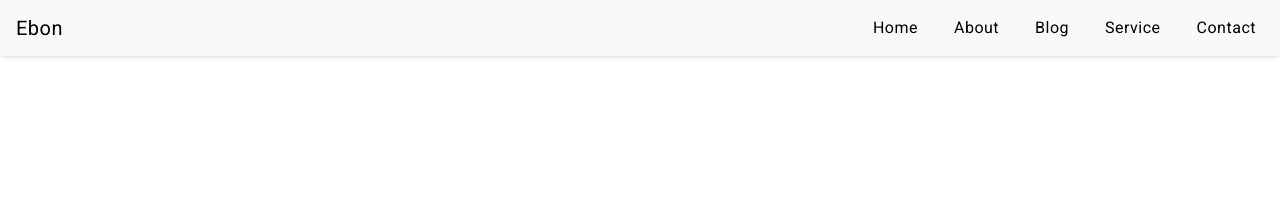
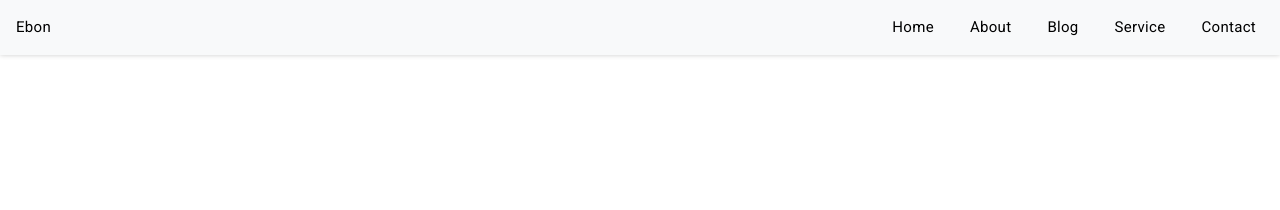
Before and after one commit to nihal27/Ebon, a Jekyll site: the page built from index.html, in a window 1280 px wide. Shown: the top 210 px of the page. Built offline with Jekyll 4.4.1, drawn with Linux system fonts in a browser that asks for light colours; nearby versions of some CDN libraries; Markdown is read by kramdown in place of the engine named in the settings.

Commit message:
initial commit

```diff
--- a/css/style.css
+++ b/css/style.css
@@ -19,11 +19,12 @@ body {
     text-align: left;
     margin-left: 20px; }
   .top-nav a {
-    letter-spacing: 0.5px;
+    letter-spacing: 0.3px;
     word-spacing: 1px;
     color: #000;
     font-family: "Roboto", sans-serif;
-    text-transform: capitalize; }
+    text-transform: capitalize;
+    font-size: 15px; }
   .top-nav button.navbar-toggler:focus, .top-nav button.navbar-toggler:hover {
     outline: inherit; }
 
--- a/sass/style.scss
+++ b/sass/style.scss
@@ -33,11 +33,12 @@ body{
      margin-left: 20px;
   }
   a{
-    letter-spacing: 0.5px;
+    letter-spacing: 0.3px;
     word-spacing: 1px;
     color: #000;
     font-family: $primary-font;
-    text-transform: capitalize;
+    text-transform:capitalize;
+    font-size: 15px;
   }
   button.navbar-toggler:focus, button.navbar-toggler:hover{
     outline: inherit;
```
Also changed, not shown: 4 other files.
